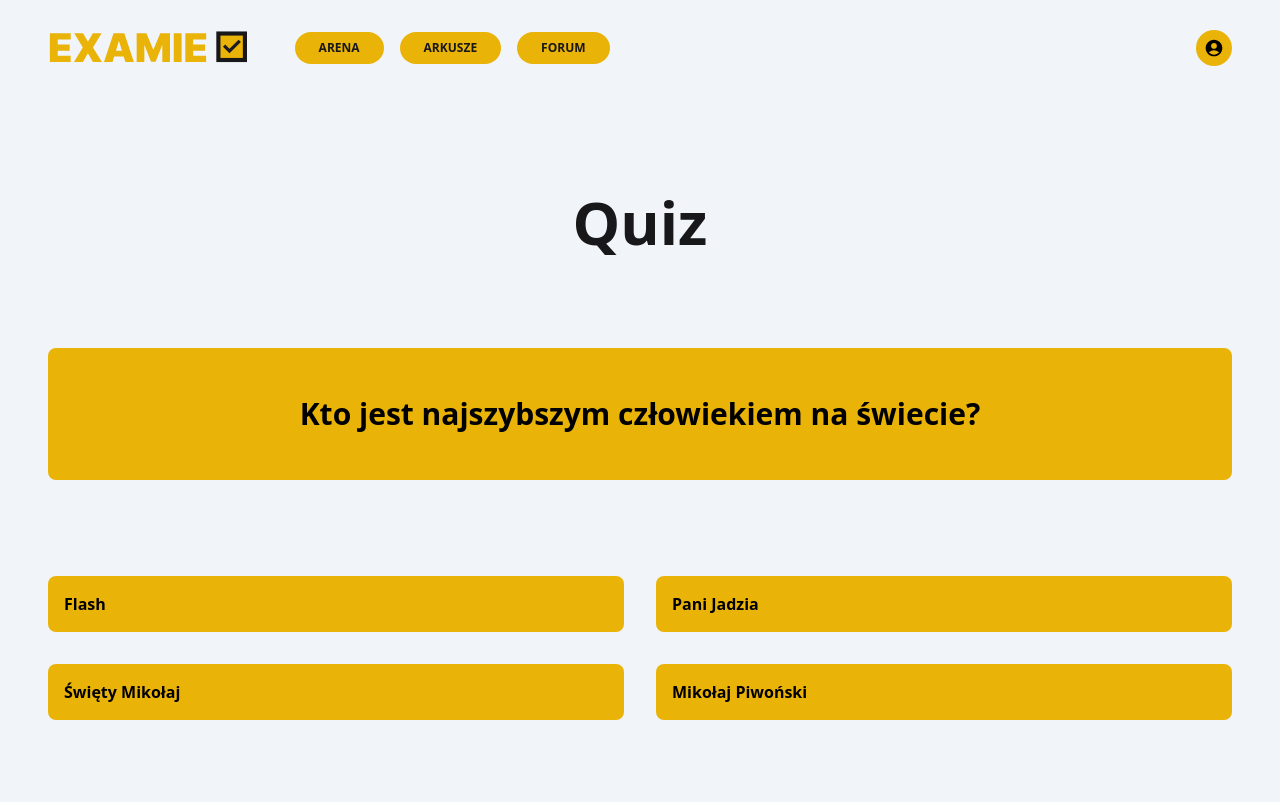
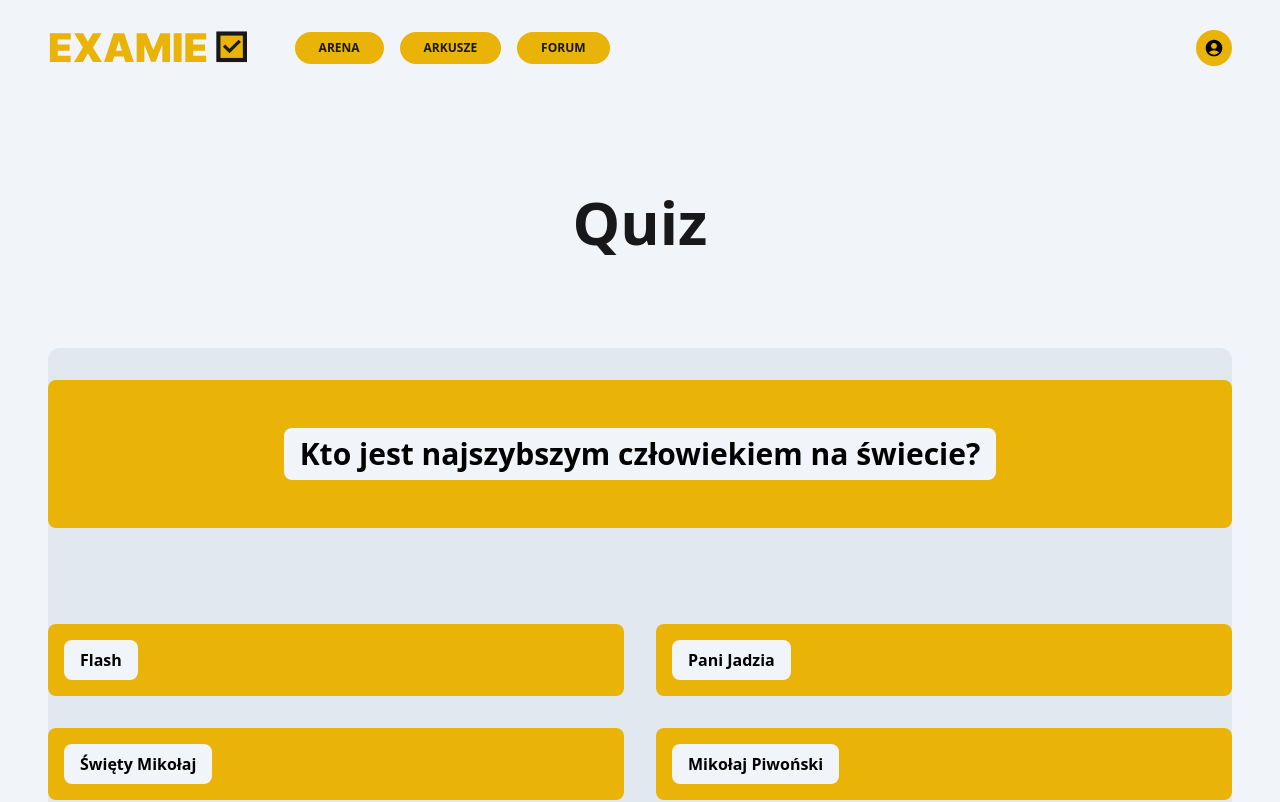
Before and after one commit to Kolumna/Examie, a React (Vite) app: page /modules/1/quiz in a window 1280 px wide. Shown: the top 802 px of the page. Built offline with nearby package versions, Linux system fonts and the light colour scheme.

Commit message:
quiz fixes

```diff
--- a/src/App.jsx
+++ b/src/App.jsx
@@ -10,10 +10,12 @@ import { Suspense } from "react";
 import ScrollToUp from "./helpers/ScrollToUp";
 import Learning from "./pages/learning/Learning";
 import Exam from "./pages/modules/quiz/Exam";
+import Videos from "./pages/videos/Videos";
 
 function App() {
   const header = <Header />;
 
+  //Routing stron
   const content = (
     <Suspense fallback={<div>Loading...</div>}>
       <Routes>
@@ -25,6 +27,9 @@ function App() {
         <Route path="/modules/:modules" element={<Module />} />
         <Route path="/modules/:modules/quiz" element={<Quiz />} />
         <Route path="/modules/:modules/quiz/exam" element={<Exam />} />
+        <Route path="/videos/" element={<Videos />} />
+        <Route path="/videos/:what/" element={<Videos />} />
+        <Route path="/videos/:what/:video" element={<Videos />} />
       </Routes>
     </Suspense>
   );
--- a/src/components/elements/modules/Banner.jsx
+++ b/src/components/elements/modules/Banner.jsx
@@ -50,7 +50,7 @@ const Banner = (props) => {
             )}
             <div className="flex justify-between gap-8 w-full">
               {!props.loading ? (
-                <div className="text-md font-bold p-4 bg-slate-200">
+                <div className="text-md font-bold p-4 bg-slate-200 rounded-lg">
                   <h2 className="text-2xl mb-4">KIERUNEK</h2>
 
                   {props.kwalifikacje.map((kwalifikacja) => (
@@ -64,7 +64,7 @@ const Banner = (props) => {
                 <div className="text-md font-bold w-full h-36 bg-slate-200 animate-pulse"></div>
               )}
               {!props.loading && (
-                <div className="text-md font-bold p-4 bg-slate-200">
+                <div className="text-md font-bold p-4 bg-slate-200 rounded-lg">
                   <h2 className="text-2xl mb-4">OPIS</h2>
                   {props.opisy.map((opis) => (
                     <p key={opis}>{opis}</p>
--- a/src/components/elements/modules/quiz/FetchQuiz.jsx
+++ b/src/components/elements/modules/quiz/FetchQuiz.jsx
@@ -33,6 +33,7 @@ const quizy = [
       { name: "MacOS", correct: false },
       { name: "Windows", correct: true },
     ],
+    img: "https://i.ytimg.com/vi/4EhWaLwxSW8/maxresdefault.jpg",
   },
   {
     _id: 3,
@@ -70,13 +71,21 @@ function FetchQuiz(props) {
   const [currentQuiz, setCurrentQuiz] = useState({});
   const [currentQuizes, setCurrentQuizes] = useState({});
   const [loading, setLoading] = useState(true);
+  const [last, setLast] = useState(null);
+  console.log(last)
 
   const fetch = (single) => {
     return new Promise((resolve) => {
       setTimeout(() => {
-        resolve(
-          single ? quizy[Math.floor(Math.random() * quizy.length)] : quizy
-        );
+        const random = quizy[Math.floor(Math.random() * quizy.length)];
+        if (single) {
+          if (random._id === last) {
+            return fetch(single);
+          } else {
+            setLast(random._id);
+            resolve(random);
+          }
+        }
       }, 500);
     });
   };
@@ -124,6 +133,7 @@ function FetchQuiz(props) {
               data={quiz}
               key={quiz._id}
               title={`Pytanie ${number + 1}`}
+              result={result}
             />
           );
         })
--- a/src/components/elements/modules/quiz/QuizComponent.jsx
+++ b/src/components/elements/modules/quiz/QuizComponent.jsx
@@ -19,14 +19,26 @@ function QuizComponent(props) {
   return (
     <section className="flex w-full justify-center flex-col gap-24 px-12 items-center">
       <h1 className="text-6xl font-black text-zinc-900 mt-24">{props.title}</h1>
+      <section className="w-full flex flex-col justify-center items-center gap-24 bg-slate-200 py-8 rounded-xl">
         <div
           className={`bg-yellow-500 ${
             props.loading && "animate-pulse bg-yellow-600"
-        } w-full container mx-auto p-12 rounded-lg text-center`}
+          } w-full container mx-auto p-12 rounded-lg text-center flex justify-center items-center flex-col gap-2 transition-all duration-200`}
         >
-        <span className="font-bold text-3xl">
-          {props.loading ? <p className="opacity-0">loading</p> : currentQuiz.title}
+          <span className={`font-bold text-3xl ${!props.loading && 'bg-slate-100'} p-2 rounded-lg px-4`}>
+            {props.loading ? (
+              <p className="opacity-0">loading</p>
+            ) : (
+              currentQuiz.title
+            )}
           </span>
+          {currentQuiz.img && !props.loading && (
+            <img
+              src={currentQuiz.img}
+              alt="quizZdjęcie"
+              className="w-auto h-96 mt-8 rounded-lg bg-slate-100 p-2"
+            />
+          )}
         </div>
         <div className="grid grid-cols-2 gap-8 container w-full">
           {props.loading ? (
@@ -60,12 +72,15 @@ function QuizComponent(props) {
                   !result && "hover:bg-yellow-400"
                 } btn-anim flex items-start`}
               >
+                <p className="bg-slate-100 p-2 px-4 rounded-lg">
                   {answer.name}
+                </p>
               </button>
             ))
           )}
         </div>
       </section>
+    </section>
   );
 }
 
--- a/src/pages/modules/Module.jsx
+++ b/src/pages/modules/Module.jsx
@@ -90,7 +90,7 @@ export default function Module(props) {
               textColor="text-zinc-900"
             />
             <div className="flex justify-center">
-              <Link to="/modules/inf03/quiz" className="bg-slate-300 hover:bg-slate-200 cursor-pointer duration-200 transition-all  rounded-xl p-4 px-8 font-black flex justify-center items-center text-2xl">
+              <Link to="/videos/inf03/" className="bg-slate-300 hover:bg-slate-200 cursor-pointer duration-200 transition-all  rounded-xl p-4 px-8 font-black flex justify-center items-center text-2xl">
                 ZOBACZ
               </Link>
             </div>
--- /dev/null
+++ b/src/pages/videos/Videos.jsx
@@ -0,0 +1,9 @@
+import { useParams } from "react-router-dom";
+
+function Videos(props) {
+  const { what } = useParams();
+
+  return <h1>Videos {what}</h1>;
+}
+
+export default Videos;
```
Lines whose indentation alone changed are shown as unchanged.
